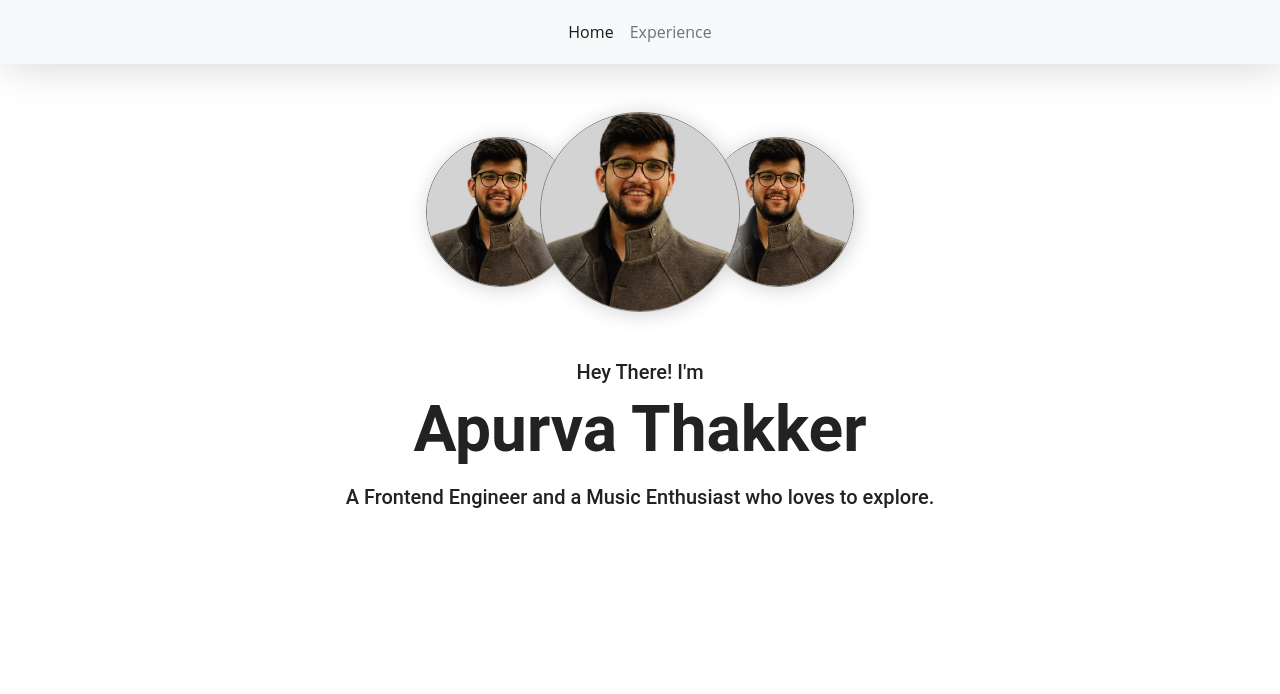
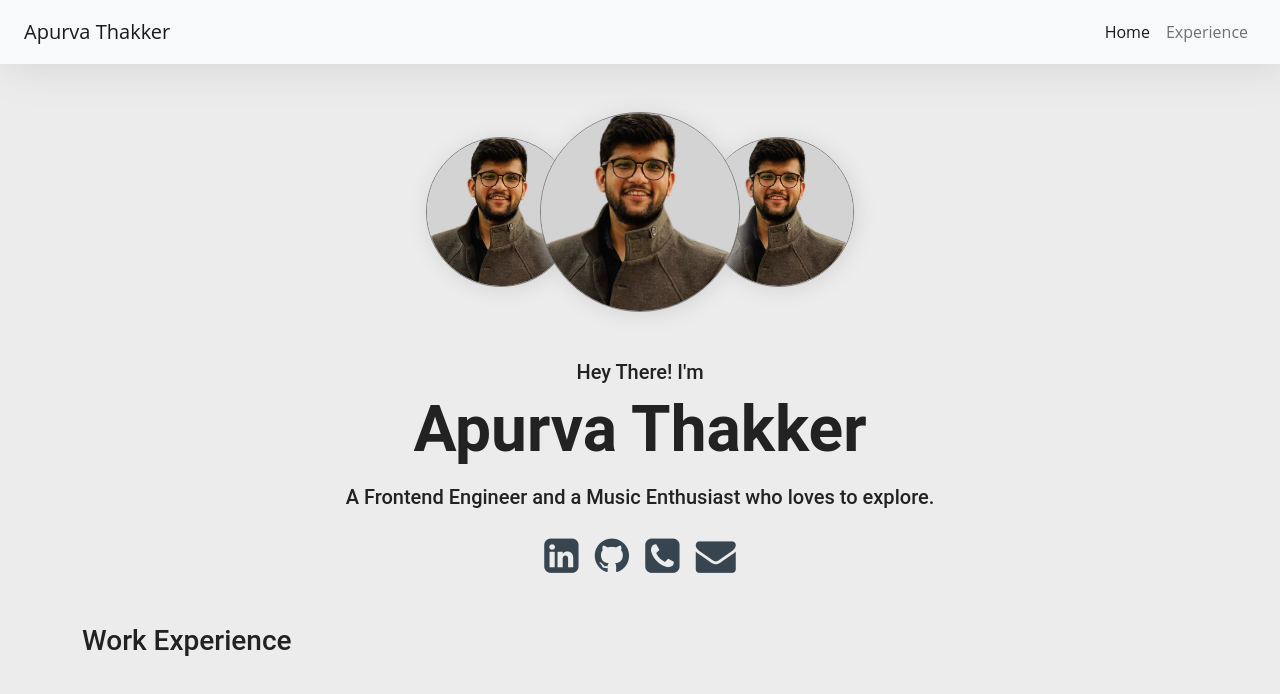
Before and after one commit to apurvathakker9/apurvathakker9.github.io, a plain HTML site: page index.html in a window 1280 px wide. Drawn offline with nearby package versions, Linux system fonts and the light colour scheme.

Commit message:
revamped website

```diff
--- a/assets/css/styles.css
+++ b/assets/css/styles.css
@@ -1,10 +1,14 @@
 :root{
+	--body-background-color: #ececec;
 	--basic-font-color-dark: #222222;
+	--social-icons-color: #36454F;
+	--social-icons-color-hover: #222222;
 }
 
 body {
 	font-family: "Open Sans", sans-serif;
 	color: var(--basic-font-color-dark);
+	background-color: var(--body-background-color);
 }
 
 img{
@@ -48,3 +52,19 @@ h6 {
 	font-size: 4rem;
 	font-weight: bolder;
 }
+
+.content .social-icons{
+	margin-top: 27px;
+}
+
+.content .social-icons a{
+	color: var(--social-icons-color);
+	font-size: 40px;
+	margin-left: 6px;
+	margin-right: 6px;
+	transition: ease 0.3s;
+}
+
+.content .social-icons a:hover{
+	color: var(--social-icons-color-hover);
+}
--- a/index.html
+++ b/index.html
@@ -14,12 +14,13 @@
        <!-- Navbar -->
         <nav class="navbar navbar-expand-lg bg-light custom-navbar">
             <div class="container-fluid">
+                <a class="navbar-brand" href="#">Apurva Thakker</a>
                 <button class="navbar-toggler" type="button" data-bs-toggle="collapse" data-bs-target="#navbarSupportedContent"
                     aria-controls="navbarSupportedContent" aria-expanded="false" aria-label="Toggle navigation">
                     <span class="navbar-toggler-icon"></span>
                 </button>
                 <div class="collapse navbar-collapse" id="navbarSupportedContent">
-                    <ul class="navbar-nav mx-auto mb-2 mb-lg-0">
+                    <ul class="navbar-nav ms-auto mb-2 mb-lg-0">
                         <li class="nav-item">
                             <a class="nav-link active" href="#">Home</a>
                         </li>
@@ -42,6 +43,25 @@
                     <h5>Hey There! I'm</h5>
                     <h1 class="name">Apurva Thakker</h1>
                     <h5 class="mt-3">A Frontend Engineer and a Music Enthusiast who loves to explore.</h5>
+                    <div class="social-icons">
+                        <!-- <a href="#"><i class="fa fa-facebook-square" aria-hidden="true"></i></a>
+                        <a href="#"><i class="fa fa-instagram" aria-hidden="true"></i></a>
+                        <a href="#"><i class="fa fa-youtube-play" aria-hidden="true"></i></a> -->
+                        <a href="#"><i class="fa fa-linkedin-square" aria-hidden="true"></i></a>
+                        <a href="#"><i class="fa fa-github" aria-hidden="true"></i></a>
+                        <a href="#"><i class="fa fa-phone-square" aria-hidden="true"></i></a>
+                        <a href="#"><i class="fa fa-envelope" aria-hidden="true"></i></a>
+                    </div>
+                </div>
+            </div>
+        </section>
+
+        <section id="work-experience" class="mt-5">
+            <div class="container">
+                <div class="row">
+                    <div class="col">
+                        <h3>Work Experience</h3>
+                    </div>
                 </div>
             </div>
         </section>
```
